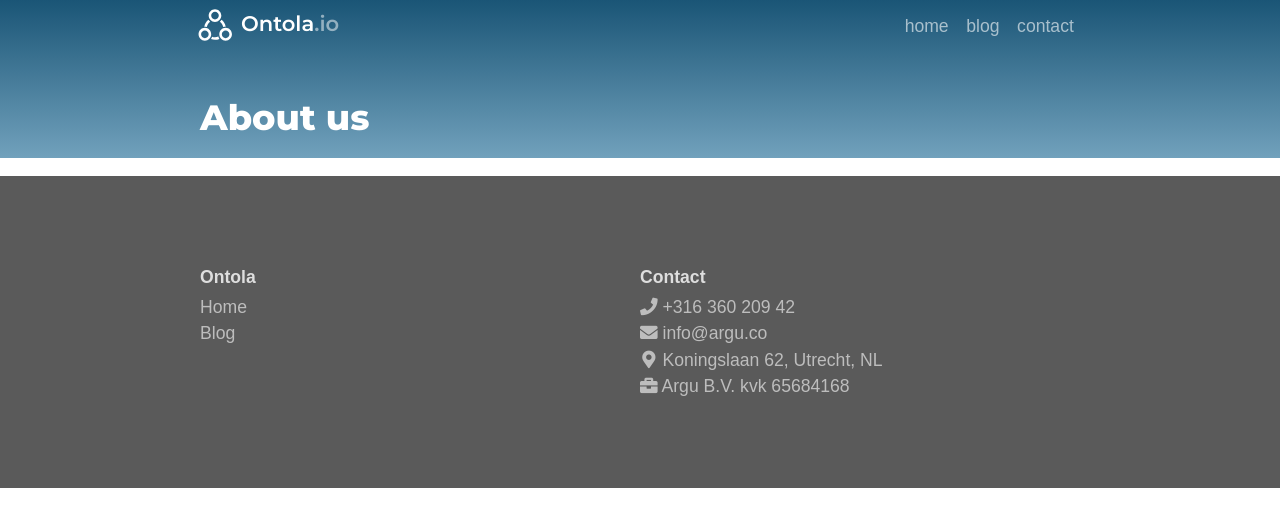
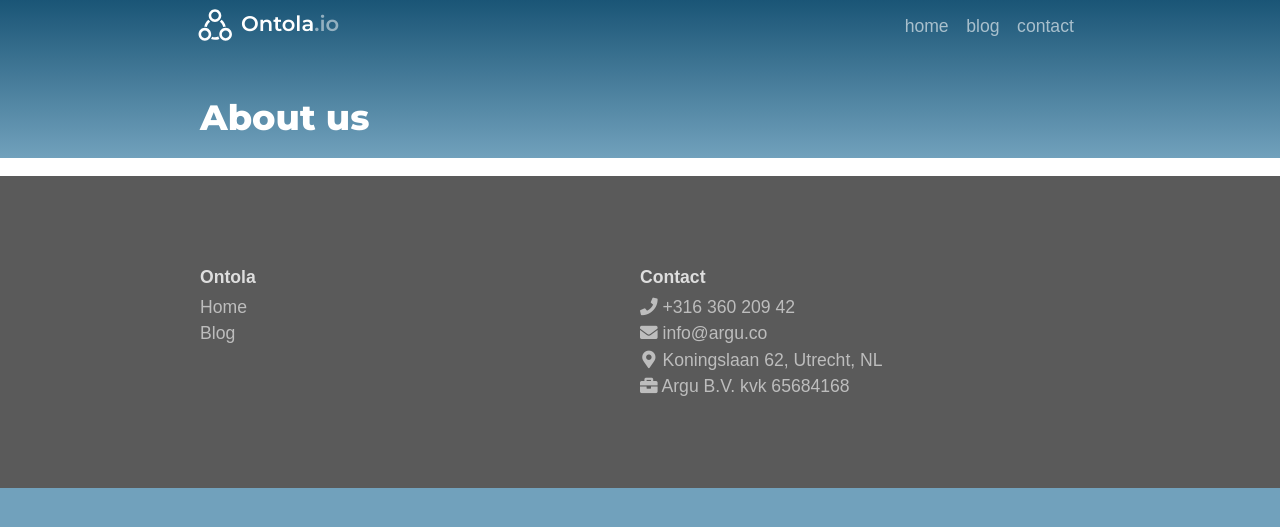
Before and after one commit to ontola/home, a Jekyll site: the page built from pages/index.html, in a window 1280 px wide. Shown: the top 527 px of the page. Built offline with Jekyll 4.4.1, drawn with Linux system fonts in a browser that asks for light colours; nearby versions of some CDN libraries.

Commit message:
Rubber band color iOS

```diff
--- a/css/main.css
+++ b/css/main.css
@@ -101,6 +101,11 @@
     font-family: 'open-sans', sans-serif;
     line-height: 1.5em;
     font-size: 1.1em;
+    background-color: #71A1BC;
+}
+
+body {
+    background-color: white;
 }
 
 a {
```
